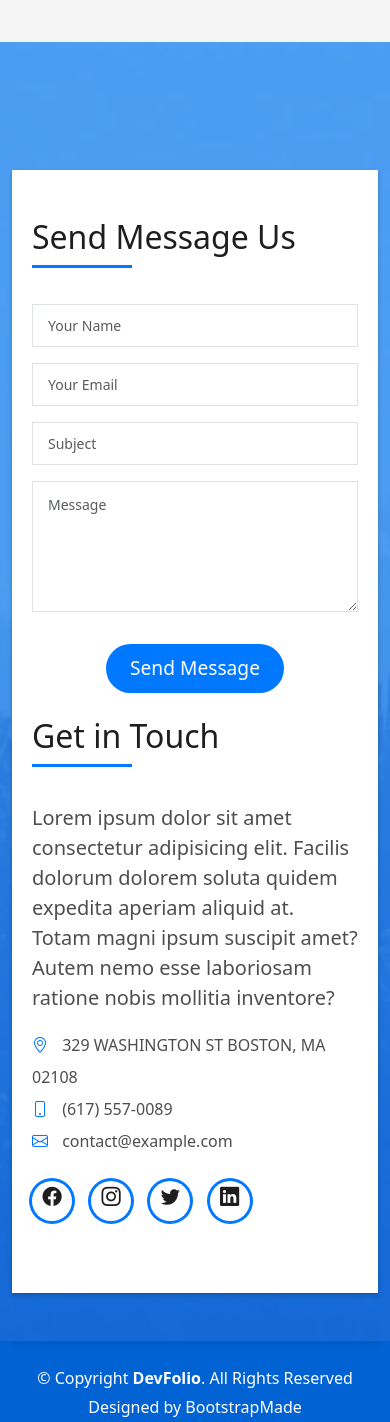
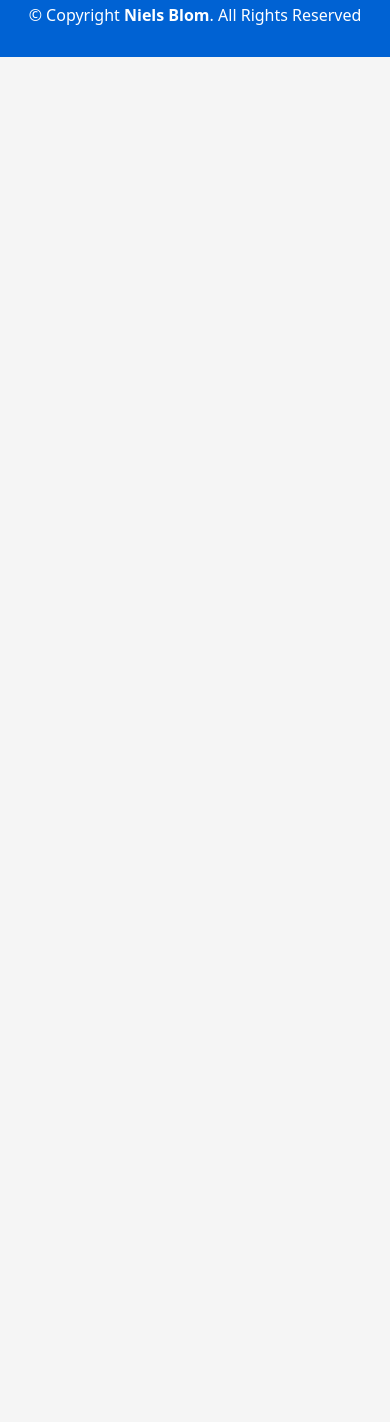
Before and after one commit to pizzaineenpotje/devolio, a plain HTML site: page Portfolio_website/index.html in a window 390 px wide. Shown: the part 7593-9015 px from the top of the page. After the commit the page ends 7650 px from the top, so only its background shows below. Drawn offline with Linux system fonts and the light colour scheme.

Commit message:
updated version

```diff
--- a/Portfolio_website/index.html
+++ b/Portfolio_website/index.html
@@ -460,95 +460,6 @@
       </div>
     </section><!-- End Portfolio Section -->
 
-
-
-
-    <!-- ======= Contact Section ======= -->
-    <section id="contact" class="paralax-mf footer-paralax bg-image sect-mt4 route" style="background-image: url(assets/img/overlay-bg.jpg)">
-      <div class="overlay-mf"></div>
-      <div class="container">
-        <div class="row">
-          <div class="col-sm-12">
-            <div class="contact-mf">
-              <div id="contact" class="box-shadow-full">
-                <div class="row">
-                  <div class="col-md-6">
-                    <div class="title-box-2">
-                      <h5 class="title-left">
-                        Send Message Us
-                      </h5>
-                    </div>
-                    <div>
-                      <form action="forms/contact.php" method="post" role="form" class="php-email-form">
-                        <div class="row">
-                          <div class="col-md-12 mb-3">
-                            <div class="form-group">
-                              <input type="text" name="name" class="form-control" id="name" placeholder="Your Name" required>
-                            </div>
-                          </div>
-                          <div class="col-md-12 mb-3">
-                            <div class="form-group">
-                              <input type="email" class="form-control" name="email" id="email" placeholder="Your Email" required>
-                            </div>
-                          </div>
-                          <div class="col-md-12 mb-3">
-                            <div class="form-group">
-                              <input type="text" class="form-control" name="subject" id="subject" placeholder="Subject" required>
-                            </div>
-                          </div>
-                          <div class="col-md-12">
-                            <div class="form-group">
-                              <textarea class="form-control" name="message" rows="5" placeholder="Message" required></textarea>
-                            </div>
-                          </div>
-                          <div class="col-md-12 text-center my-3">
-                            <div class="loading">Loading</div>
-                            <div class="error-message"></div>
-                            <div class="sent-message">Your message has been sent. Thank you!</div>
-                          </div>
-                          <div class="col-md-12 text-center">
-                            <button type="submit" class="button button-a button-big button-rouded">Send Message</button>
-                          </div>
-                        </div>
-                      </form>
-                    </div>
-                  </div>
-                  <div class="col-md-6">
-                    <div class="title-box-2 pt-4 pt-md-0">
-                      <h5 class="title-left">
-                        Get in Touch
-                      </h5>
-                    </div>
-                    <div class="more-info">
-                      <p class="lead">
-                        Lorem ipsum dolor sit amet consectetur adipisicing elit. Facilis dolorum dolorem soluta quidem
-                        expedita aperiam aliquid at.
-                        Totam magni ipsum suscipit amet? Autem nemo esse laboriosam ratione nobis
-                        mollitia inventore?
-                      </p>
-                      <ul class="list-ico">
-                        <li><span class="bi bi-geo-alt"></span> 329 WASHINGTON ST BOSTON, MA 02108</li>
-                        <li><span class="bi bi-phone"></span> (617) 557-0089</li>
-                        <li><span class="bi bi-envelope"></span> contact@example.com</li>
-                      </ul>
-                    </div>
-                    <div class="socials">
-                      <ul>
-                        <li><a href=""><span class="ico-circle"><i class="bi bi-facebook"></i></span></a></li>
-                        <li><a href=""><span class="ico-circle"><i class="bi bi-instagram"></i></span></a></li>
-                        <li><a href=""><span class="ico-circle"><i class="bi bi-twitter"></i></span></a></li>
-                        <li><a href=""><span class="ico-circle"><i class="bi bi-linkedin"></i></span></a></li>
-                      </ul>
-                    </div>
-                  </div>
-                </div>
-              </div>
-            </div>
-          </div>
-        </div>
-      </div>
-    </section><!-- End Contact Section -->
-
   </main><!-- End #main -->
 
   <!-- ======= Footer ======= -->
@@ -557,15 +468,8 @@
       <div class="row">
         <div class="col-sm-12">
           <div class="copyright-box">
-            <p class="copyright">&copy; Copyright <strong>DevFolio</strong>. All Rights Reserved</p>
+            <p class="copyright">&copy; Copyright <strong>Niels Blom</strong>. All Rights Reserved</p>
             <div class="credits">
-              <!--
-              All the links in the footer should remain intact.
-              You can delete the links only if you purchased the pro version.
-              Licensing information: https://bootstrapmade.com/license/
-              Purchase the pro version with working PHP/AJAX contact form: https://bootstrapmade.com/buy/?theme=DevFolio
-            -->
-              Designed by <a href="https://bootstrapmade.com/">BootstrapMade</a>
             </div>
           </div>
         </div>
```
